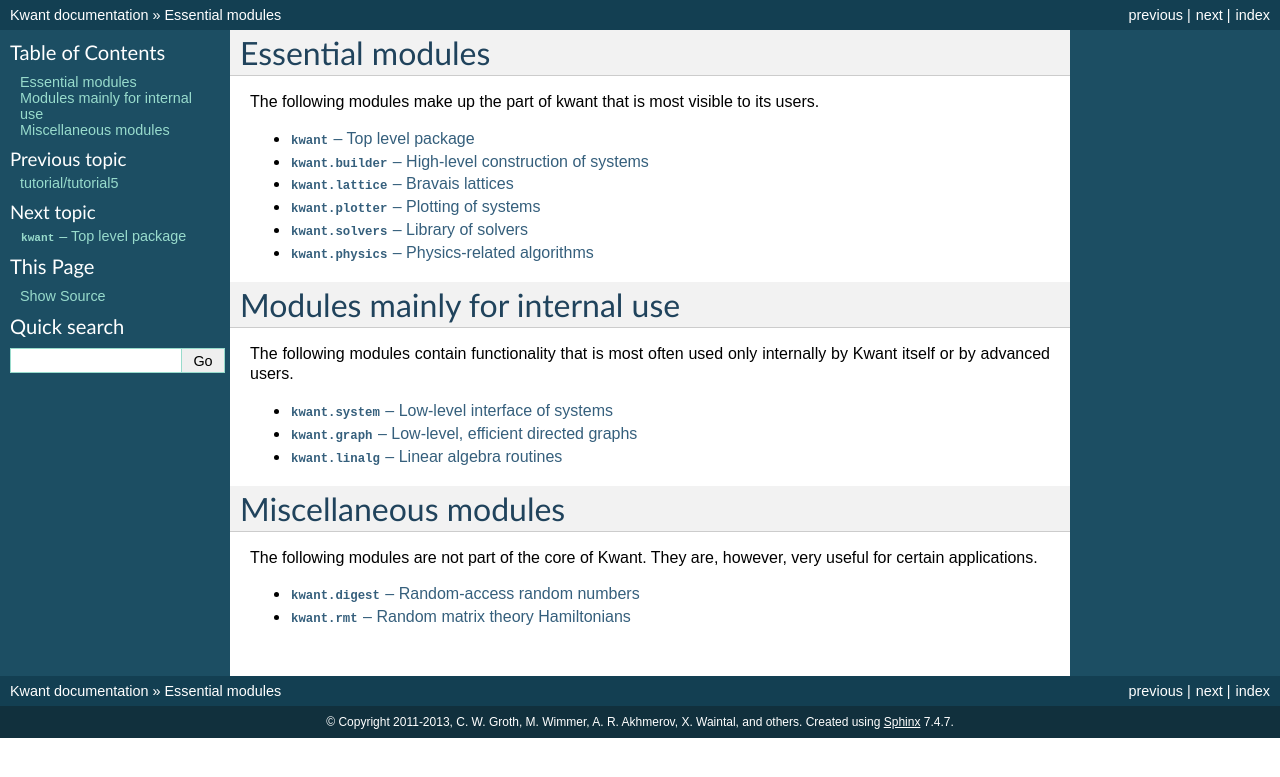
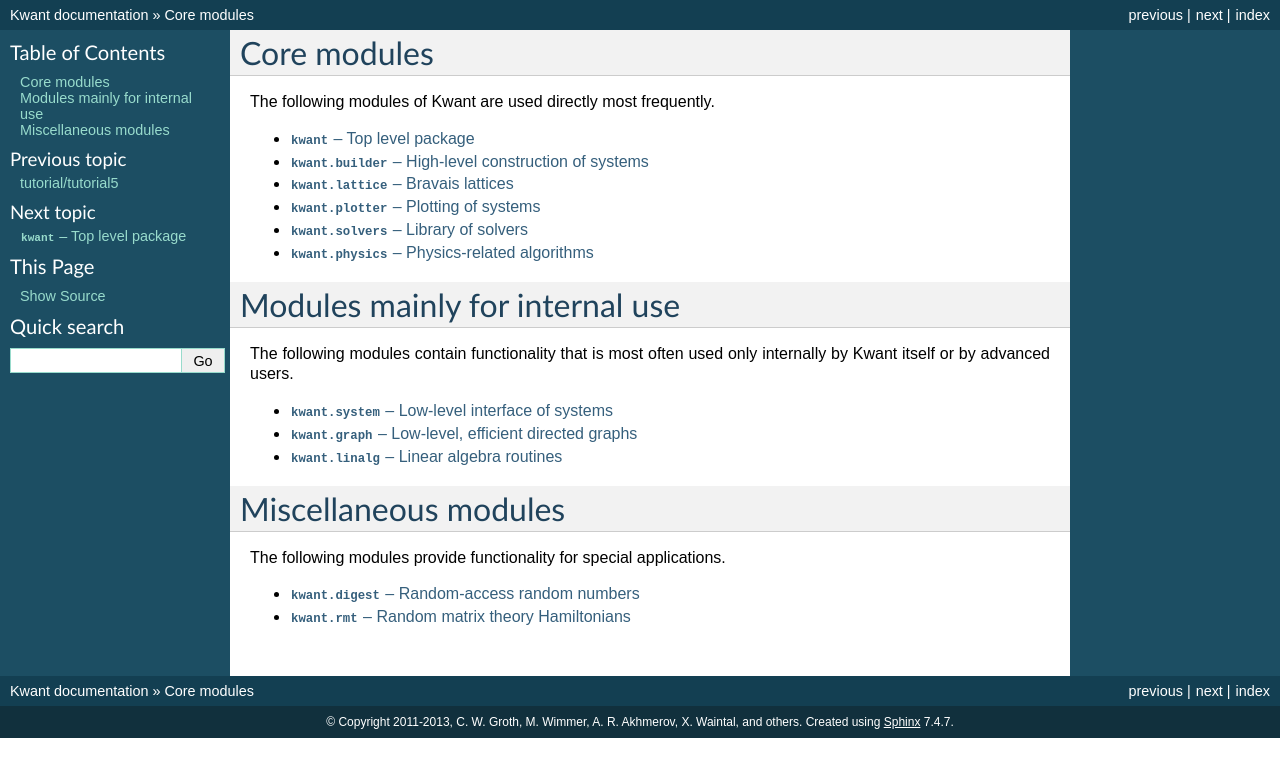
Before and after one commit to kwant-project/kwant, a Sphinx documentation site: the page built from doc/source/reference/index.rst, in a window 1280 px wide. Shown: the top 777 px of the page. Built offline with Sphinx 7.4.7, drawn with Linux system fonts in a browser that asks for light colours; formulas are drawn with MathJax 3; pages that are not in the unit, such as notebooks, are missing from menus; the version number could not be read and is left out.

Commit message:
doc: reformulate documentation index page

```diff
--- a/doc/source/reference/index.rst
+++ b/doc/source/reference/index.rst
@@ -1,8 +1,7 @@
-Essential modules
-=================
+Core modules
+============
 
-The following modules make up the part of kwant that is most visible to its
-users.
+The following modules of Kwant are used directly most frequently.
 
 .. toctree::
    :maxdepth: 1
@@ -30,8 +29,7 @@
 Miscellaneous modules
 =====================
 
-The following modules are not part of the core of Kwant.  They are, however,
-very useful for certain applications.
+The following modules provide functionality for special applications.
 
 .. toctree::
    :maxdepth: 1
```
